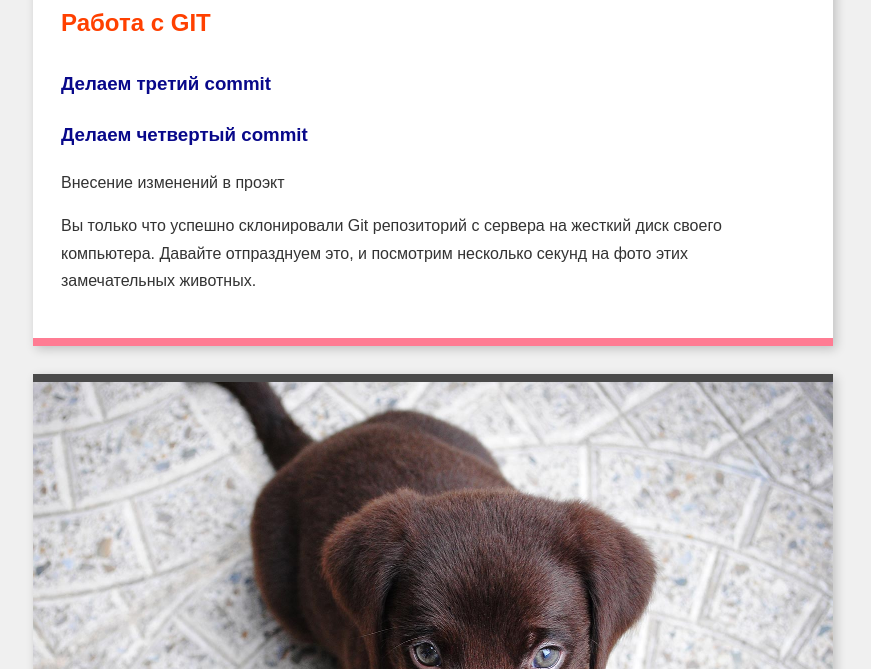
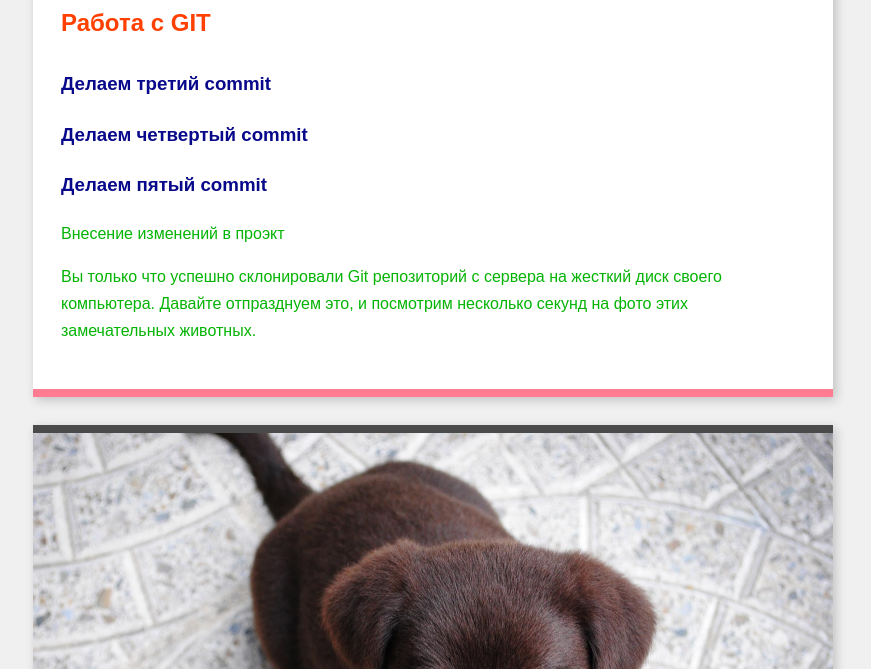
Before and after one commit to dniprofox/first-gitproject, a plain HTML site: page index.html in a window 1280 px wide. Shown: the part 131-800 px from the top of the page, without its empty margins (207-1078 px from the left). Drawn offline with Linux system fonts and the light colour scheme.

Commit message:
5 commit

```diff
--- a/css/main.css
+++ b/css/main.css
@@ -35,6 +35,10 @@ h3 {
   color: #08088A;
 }
 
+p {
+  color:#04B404;
+}
+
 .box {
   box-shadow: 3px 3px 10px rgba(0, 0, 0, .2);
   border-top: 8px solid #5898B2;
--- a/index.html
+++ b/index.html
@@ -17,6 +17,8 @@
     <h3>Делаем третий commit</h3>
 
     <h3>Делаем четвертый commit</h3>
+
+    <h3>Делаем пятый commit</h3>
 
     <p>Внесение изменений в проэкт</p>
 
```
